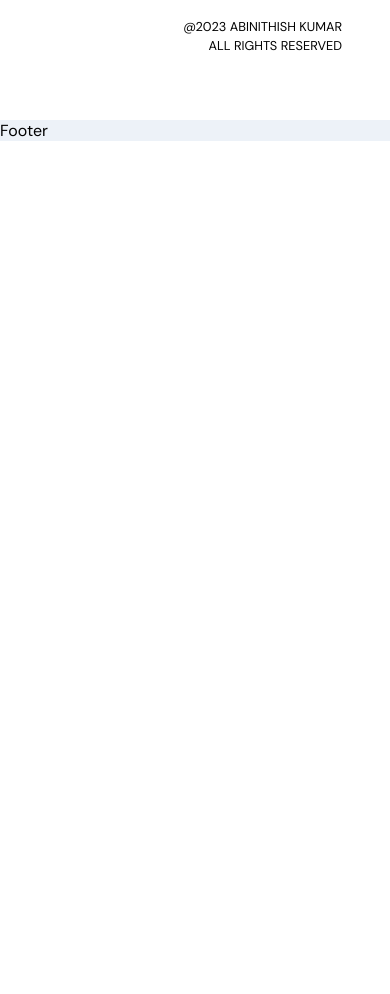
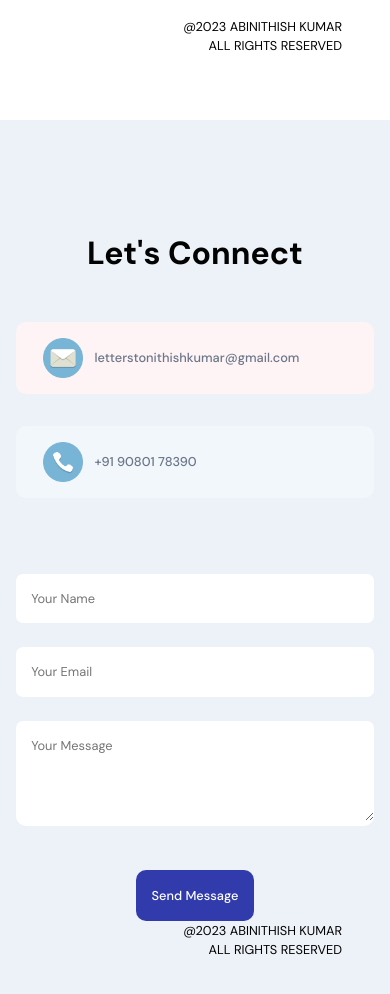
Before and after one commit to Abinithishkumarprabakaran/Ak_portfolio, a React (Vite) app in the folder frontend_react/: page / in a window 390 px wide. Shown: the part 3860-4854 px from the top of the page. Before the commit the page ends 4001 px from the top, so only its background shows below. Built offline with nearby package versions, Linux system fonts and the light colour scheme; no server answers.

Commit message:
contact section

```diff
--- a/frontend_react/src/components/SocialMedia.jsx
+++ b/frontend_react/src/components/SocialMedia.jsx
@@ -1,18 +1,22 @@
 import React from 'react'
 import { BsTwitter, BsInstagram, BsGithub } from 'react-icons/bs';
 import { FaLinkedinIn } from 'react-icons/fa';
+import { FiMail } from 'react-icons/fi';
 
 const SocialMedia = () => {
   return (
     <div className='app__social'>
       <div>
+        <FiMail />
+      </div>
+      <div>
         <FaLinkedinIn />
       </div>
       <div>
-        <BsGithub />
+        <BsInstagram />
       </div>
       <div>
-        <BsInstagram />
+        <BsGithub />
       </div>
       <div>
         <BsTwitter />
--- a/frontend_react/src/constants/images.js
+++ b/frontend_react/src/constants/images.js
@@ -18,6 +18,8 @@ import express from '../assets/express.svg';
 import react from '../assets/react.svg';
 import vscode from '../assets/vscode.png';
 
+import email from '../assets/email.png';
+import mobile from '../assets/mobile.png';
 export default {
   css,
   git,
@@ -38,4 +40,7 @@ export default {
   mongodb,
   express,
   vscode,
+
+  email,
+  mobile
 };
--- a/frontend_react/src/container/Footer/Footer.jsx
+++ b/frontend_react/src/container/Footer/Footer.jsx
@@ -1,13 +1,114 @@
-import React from 'react'
+import React, { useState } from 'react'
+
+import { images } from '../../constants';
+import { AppWrap, MotionWrap } from '../../wrapper';
+import { client } from '../../client';
 
 import './Footer.scss';
 
 function Footer() {
+
+  const [formData, setFormData] = useState({ name: '', email: '', message: '' })
+  const [isFormSubmitted, setIsFormSubmitted] = useState(false);
+  const [loading, setLoading] = useState(false);
+
+  const { name, email, message } = formData;
+
+  const handleChangeInput = (e) => {
+    const { name, value } = e.target;
+
+    setFormData({ ...formData, [name]: value })
+  }
+
+  const handleSubmit = () => {
+    setLoading(true);
+
+    const contact = {
+      _type: 'contact',
+      name: name,
+      email: email,
+      message: message
+    }
+
+    client.create(contact)
+    .then(() => {
+      setLoading(false);
+      setIsFormSubmitted(true);
+    })
+
+  }
+
   return (
-    <div>
-      Footer
-    </div>
+    <>
+      <h2 className='head-text'>Let's Connect</h2>
+
+      <div className='app__footer-cards'>
+        <div className='app__footer-card'>
+          <img src={images.email} alt="email" />
+          <a href="mailto:letterstonithishkumar@gmail.com" className='p-text'>
+            letterstonithishkumar@gmail.com
+          </a>
+        </div>
+
+        <div className='app__footer-card'>
+          <img src={images.mobile} alt="mobile" />
+          <a href="tel: +91-9080178390" className='p-text'>
+            +91 90801 78390
+          </a>
+        </div>
+      </div>
+
+      {!isFormSubmitted ?
+        <div className='app__footer-form app__flex'>
+          <div className='app__flex'>
+            <input
+              className='p-text'
+              type='text'
+              placeholder='Your Name'
+              name="name"
+              value={name}
+              onChange={handleChangeInput}
+            />
+          </div>
+          <div className='app__flex'>
+            <input
+              className='p-text'
+              type='email'
+              placeholder='Your Email'
+              name="email"
+              value={email}
+              onChange={handleChangeInput}
+            />
+          </div>
+
+          <div>
+            <textarea
+              className='p-text'
+              placeholder='Your Message'
+              value={message}
+              name="message"
+              onChange={handleChangeInput}
+            />
+          </div>
+          <button
+            type='button'
+            className='p-text'
+            onClick={handleSubmit}
+          >
+            {loading ? "Sending" : "Send Message"}
+          </button>
+        </div>
+        :
+        <div>
+          <h3 className='head-text'>Thank you for getting in Touch</h3>
+        </div>
+      }
+    </>
   )
 }
 
-export default Footer
+export default AppWrap(
+  MotionWrap(Footer, 'app__footer'),
+  'contact',
+  'app__primarybg'
+);
--- a/frontend_react/src/container/Footer/Footer.scss
+++ b/frontend_react/src/container/Footer/Footer.scss
@@ -0,0 +1,126 @@
+.app__footer {
+  flex: 1;
+  width: 100%;
+  flex-direction: column;
+  position: relative;
+  top: 3rem;
+}
+
+.app__footer-cards {
+  width: 60%;
+  display: flex;
+  justify-content: space-evenly;
+  align-items: center;
+  flex-wrap: wrap;
+  margin: 2rem 2rem 2rem;
+
+  .app__footer-card {
+    min-width: 290px;
+    display: flex;
+    flex-direction: row;
+    justify-content: flex-start;
+    align-items: center;
+
+    margin: 1rem 0;
+    padding: 1rem;
+    border-radius: 10px;
+    cursor: pointer;
+    background-color: #fef4f5;
+
+    transition: all 0.3s ease-in-out;
+
+    img {
+      width: 40px;
+      height: 40px;
+      margin: 0 0.7rem;
+    }
+
+    p {
+      font-weight: 600;
+    }
+
+    a {
+      text-decoration: none;
+      font-weight: 500;
+    }
+
+    &:hover {
+      box-shadow: 0 0 25px #fef4f5 ;
+    }
+
+    @media screen and (max-width: 450px) {
+      width: 100%;
+    }
+  }
+
+  @media screen and (max-width: 768px) {
+    width: 100%;
+  }
+}
+
+.app__footer-cards .app__footer-card:last-child {
+  background-color: #f2f7fb;
+}
+
+// Form
+
+.app__footer-form {
+  width: 60%;
+  flex-direction: column;
+  margin: 1rem 2rem;
+
+  div {
+    width: 100%;
+
+    margin: 0.75rem 0;
+    border-radius: 10px;
+    cursor: pointer;
+    background-color: var(--white-color);
+
+    transition: all 0.3s ease-in-out;
+
+    input, textarea {
+      width: 100%;
+      padding: 0.95rem;
+      border: none;
+      border-radius: 7px;
+      background-color: var(--white-color);
+
+      font-family: var(--font-base);
+      color: var(--secondary-color);
+      outline: none;
+    }
+
+    textarea {
+      height: 100px;
+    }
+
+    &:hover {
+      box-shadow: 0 0 25px var(--white-color)
+    }
+  }
+
+  button {
+    padding: 1rem;
+    border-radius: 10px;
+    border: none;
+    background-color: var(--secondary-color);
+
+    font-weight: 500;
+    color: var(--white-color);
+    outline: none;
+    margin: 2rem 0 0 0;
+    cursor: pointer;
+
+    font-family: var(--font-base);
+
+    &:hover {
+      box-shadow: 0 0 25px var(--secondary-color);
+    }
+  }
+
+  @media screen and (max-width: 768px) {
+    width: 100%;
+    margin: 1rem 0;
+  }
+}
```
Also changed, not shown: frontend_react/src/assets/email.png (added), frontend_react/src/assets/mobile.png (added).
